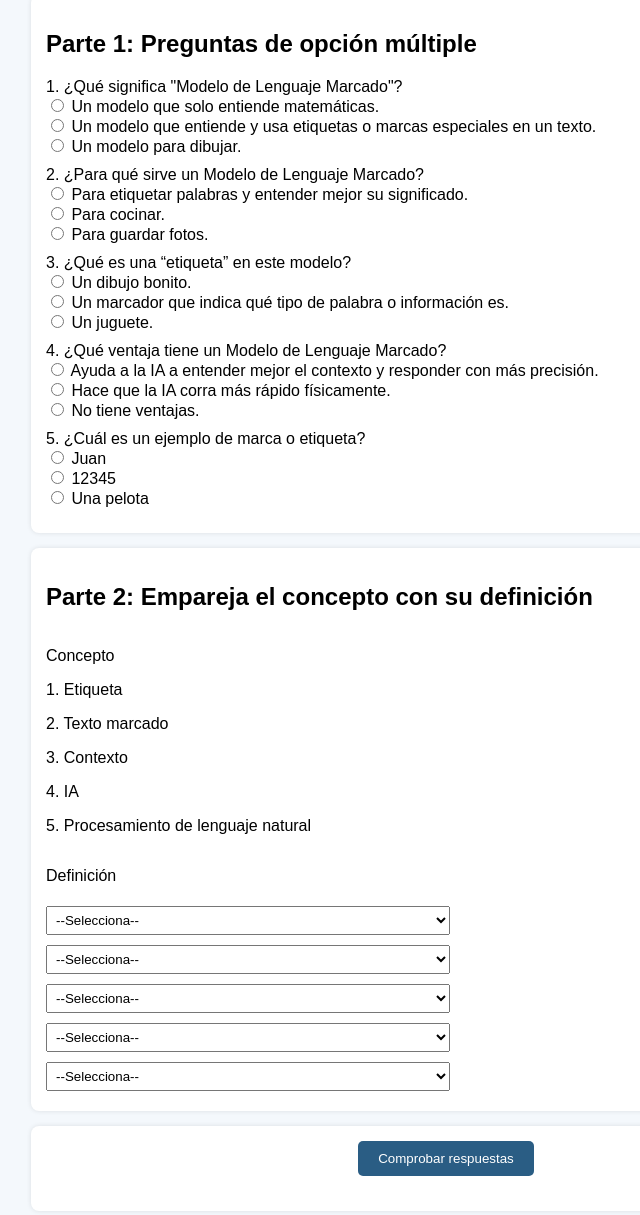
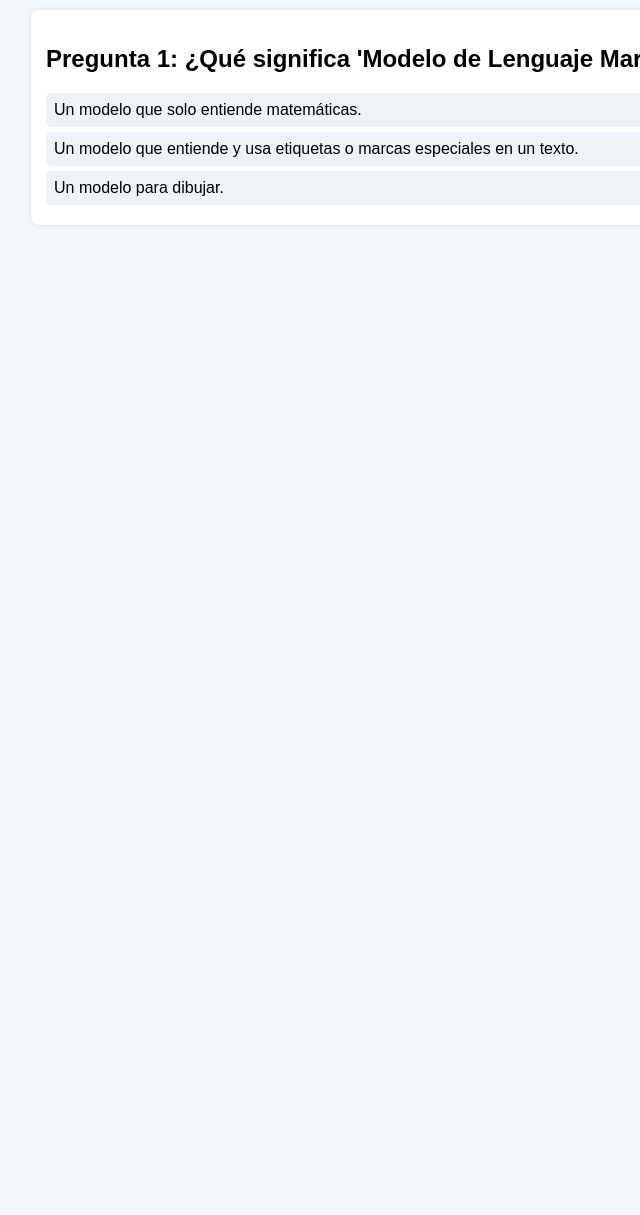
Before and after one commit to Divzungota/juego, a plain HTML site: page index.html in a window 1280 px wide. Shown: the part 105-1320 px from the top of the page, without its empty margins (194-834 px from the left). After the commit the page ends 800 px from the top, so only its background shows below. Drawn offline with Linux system fonts and the light colour scheme.

Commit message:
Update index.html

```diff
--- a/index.html
+++ b/index.html
@@ -3,13 +3,16 @@
 <head>
 <meta charset="UTF-8">
 <meta name="viewport" content="width=device-width, initial-scale=1.0">
-<title>Juego de IA - Modelo de Lenguaje Marcado</title>
+<title>Juego de IA - MLM</title>
 <style>
     body {
         font-family: Arial, sans-serif;
         background-color: #f4f8fc;
         margin: 0;
         padding: 20px;
+        display: flex;
+        flex-direction: column;
+        align-items: center;
     }
     h1 {
         text-align: center;
@@ -18,22 +21,11 @@
     .section {
         background: #fff;
         padding: 15px;
-        margin: 15px auto;
+        margin-top: 15px;
         border-radius: 8px;
         max-width: 800px;
+        width: 100%;
         box-shadow: 0 0 5px rgba(0,0,0,0.1);
-    }
-    .question {
-        margin-bottom: 10px;
-    }
-    .match-container {
-        display: flex;
-        justify-content: space-between;
-        flex-wrap: wrap;
-    }
-    select {
-        margin: 5px 0;
-        padding: 5px;
     }
     button {
         padding: 10px 20px;
@@ -42,15 +34,57 @@
         border: none;
         border-radius: 5px;
         cursor: pointer;
+        margin-top: 10px;
     }
     button:hover {
         background-color: #1f4763;
     }
-    #result {
-        text-align: center;
-        font-size: 18px;
-        margin-top: 20px;
-        font-weight: bold;
+    .option {
+        padding: 8px;
+        margin: 5px 0;
+        background-color: #eef3f7;
+        border-radius: 5px;
+        cursor: pointer;
+    }
+    .option:hover {
+        background-color: #d9e6f0;
+    }
+    .hidden {
+        display: none;
+    }
+    #matchGame {
+        display: flex;
+        justify-content: space-between;
+        gap: 20px;
+        margin-top: 15px;
+    }
+    .column {
+        width: 45%;
+        background: #eef3f7;
+        padding: 10px;
+        border-radius: 5px;
+    }
+    .draggable {
+        background-color: #fff;
+        margin: 5px;
+        padding: 8px;
+        border-radius: 4px;
+        border: 1px solid #ccc;
+        cursor: grab;
+    }
+    .dropzone {
+        background-color: #f9f9f9;
+        min-height: 40px;
+        padding: 8px;
+        border: 2px dashed #ccc;
+        margin: 5px;
+        border-radius: 4px;
+    }
+    .correct {
+        background-color: #c8f7c5 !important;
+    }
+    .incorrect {
+        background-color: #f7c5c5 !important;
     }
 </style>
 </head>
@@ -58,137 +92,154 @@
 
 <h1>Juego de IA - Modelo de Lenguaje Marcado</h1>
 
-<div class="section" id="quiz">
-    <h2>Parte 1: Preguntas de opción múltiple</h2>
-    <div class="question">
-        1. ¿Qué significa "Modelo de Lenguaje Marcado"?<br>
-        <input type="radio" name="q1" value="a"> Un modelo que solo entiende matemáticas.<br>
-        <input type="radio" name="q1" value="b"> Un modelo que entiende y usa etiquetas o marcas especiales en un texto.<br>
-        <input type="radio" name="q1" value="c"> Un modelo para dibujar.<br>
-    </div>
-    <div class="question">
-        2. ¿Para qué sirve un Modelo de Lenguaje Marcado?<br>
-        <input type="radio" name="q2" value="a"> Para etiquetar palabras y entender mejor su significado.<br>
-        <input type="radio" name="q2" value="b"> Para cocinar.<br>
-        <input type="radio" name="q2" value="c"> Para guardar fotos.<br>
-    </div>
-    <div class="question">
-        3. ¿Qué es una “etiqueta” en este modelo?<br>
-        <input type="radio" name="q3" value="a"> Un dibujo bonito.<br>
-        <input type="radio" name="q3" value="b"> Un marcador que indica qué tipo de palabra o información es.<br>
-        <input type="radio" name="q3" value="c"> Un juguete.<br>
-    </div>
-    <div class="question">
-        4. ¿Qué ventaja tiene un Modelo de Lenguaje Marcado?<br>
-        <input type="radio" name="q4" value="a"> Ayuda a la IA a entender mejor el contexto y responder con más precisión.<br>
-        <input type="radio" name="q4" value="b"> Hace que la IA corra más rápido físicamente.<br>
-        <input type="radio" name="q4" value="c"> No tiene ventajas.<br>
-    </div>
-    <div class="question">
-        5. ¿Cuál es un ejemplo de marca o etiqueta?<br>
-        <input type="radio" name="q5" value="a"> <nombre>Juan</nombre><br>
-        <input type="radio" name="q5" value="b"> 12345<br>
-        <input type="radio" name="q5" value="c"> Una pelota<br>
-    </div>
+<div class="section" id="quizSection">
+    <div id="questionContainer"></div>
 </div>
 
-<div class="section" id="matching">
-    <h2>Parte 2: Empareja el concepto con su definición</h2>
-    <div class="match-container">
-        <div>
-            <p>Concepto</p>
-            <p>1. Etiqueta</p>
-            <p>2. Texto marcado</p>
-            <p>3. Contexto</p>
-            <p>4. IA</p>
-            <p>5. Procesamiento de lenguaje natural</p>
+<div class="section hidden" id="matchingSection">
+    <h2>Empareja el concepto con su definición</h2>
+    <div id="matchGame">
+        <div class="column" id="concepts">
+            <div class="draggable" draggable="true" data-match="1">Etiqueta</div>
+            <div class="draggable" draggable="true" data-match="2">Texto marcado</div>
+            <div class="draggable" draggable="true" data-match="3">Contexto</div>
+            <div class="draggable" draggable="true" data-match="4">IA</div>
+            <div class="draggable" draggable="true" data-match="5">Procesamiento de lenguaje natural</div>
         </div>
-        <div>
-            <p>Definición</p>
-            <select id="m1">
-                <option value="">--Selecciona--</option>
-                <option value="a">Marca especial que indica información.</option>
-                <option value="b">Texto que contiene etiquetas.</option>
-                <option value="c">Entorno o situación que da sentido a algo.</option>
-                <option value="d">Máquina que aprende y piensa.</option>
-                <option value="e">Técnica para que las máquinas entiendan el lenguaje humano.</option>
-            </select>
-            <select id="m2">
-                <option value="">--Selecciona--</option>
-                <option value="a">Marca especial que indica información.</option>
-                <option value="b">Texto que contiene etiquetas.</option>
-                <option value="c">Entorno o situación que da sentido a algo.</option>
-                <option value="d">Máquina que aprende y piensa.</option>
-                <option value="e">Técnica para que las máquinas entiendan el lenguaje humano.</option>
-            </select>
-            <select id="m3">
-                <option value="">--Selecciona--</option>
-                <option value="a">Marca especial que indica información.</option>
-                <option value="b">Texto que contiene etiquetas.</option>
-                <option value="c">Entorno o situación que da sentido a algo.</option>
-                <option value="d">Máquina que aprende y piensa.</option>
-                <option value="e">Técnica para que las máquinas entiendan el lenguaje humano.</option>
-            </select>
-            <select id="m4">
-                <option value="">--Selecciona--</option>
-                <option value="a">Marca especial que indica información.</option>
-                <option value="b">Texto que contiene etiquetas.</option>
-                <option value="c">Entorno o situación que da sentido a algo.</option>
-                <option value="d">Máquina que aprende y piensa.</option>
-                <option value="e">Técnica para que las máquinas entiendan el lenguaje humano.</option>
-            </select>
-            <select id="m5">
-                <option value="">--Selecciona--</option>
-                <option value="a">Marca especial que indica información.</option>
-                <option value="b">Texto que contiene etiquetas.</option>
-                <option value="c">Entorno o situación que da sentido a algo.</option>
-                <option value="d">Máquina que aprende y piensa.</option>
-                <option value="e">Técnica para que las máquinas entiendan el lenguaje humano.</option>
-            </select>
+        <div class="column" id="definitions">
+            <div class="dropzone" data-match="1">Marca especial que indica información.</div>
+            <div class="dropzone" data-match="2">Texto que contiene etiquetas.</div>
+            <div class="dropzone" data-match="3">Entorno o situación que da sentido a algo.</div>
+            <div class="dropzone" data-match="4">Máquina que aprende y piensa.</div>
+            <div class="dropzone" data-match="5">Técnica para que las máquinas entiendan el lenguaje humano.</div>
         </div>
     </div>
+    <button onclick="checkMatching()">Comprobar emparejamientos</button>
 </div>
 
-<div class="section" style="text-align:center;">
-    <button onclick="checkAnswers()">Comprobar respuestas</button>
-    <div id="result"></div>
-</div>
+<div id="result" class="section hidden"></div>
 
 <script>
-function checkAnswers(){
-    let score = 0;
-    // Respuestas de múltiple opción
-    let correctMC = {
-        q1: "b",
-        q2: "a",
-        q3: "b",
-        q4: "a",
-        q5: "a"
-    };
-    for (let q in correctMC){
-        let radios = document.getElementsByName(q);
-        for (let r of radios){
-            if (r.checked && r.value === correctMC[q]){
-                score++;
-            }
+const questions = [
+    {
+        text: "¿Qué significa 'Modelo de Lenguaje Marcado'?",
+        options: [
+            { text: "Un modelo que solo entiende matemáticas.", correct: false },
+            { text: "Un modelo que entiende y usa etiquetas o marcas especiales en un texto.", correct: true },
+            { text: "Un modelo para dibujar.", correct: false }
+        ]
+    },
+    {
+        text: "¿Para qué sirve un Modelo de Lenguaje Marcado?",
+        options: [
+            { text: "Para etiquetar palabras y entender mejor su significado.", correct: true },
+            { text: "Para cocinar.", correct: false },
+            { text: "Para guardar fotos.", correct: false }
+        ]
+    },
+    {
+        text: "¿Qué es una 'etiqueta' en este modelo?",
+        options: [
+            { text: "Un dibujo bonito.", correct: false },
+            { text: "Un marcador que indica qué tipo de palabra o información es.", correct: true },
+            { text: "Un juguete.", correct: false }
+        ]
+    },
+    {
+        text: "¿Qué ventaja tiene un Modelo de Lenguaje Marcado?",
+        options: [
+            { text: "Ayuda a la IA a entender mejor el contexto y responder con más precisión.", correct: true },
+            { text: "Hace que la IA corra más rápido físicamente.", correct: false },
+            { text: "No tiene ventajas.", correct: false }
+        ]
+    },
+    {
+        text: "¿Cuál es un ejemplo de marca o etiqueta?",
+        options: [
+            { text: "<nombre>Juan</nombre>", correct: true },
+            { text: "12345", correct: false },
+            { text: "Una pelota", correct: false }
+        ]
+    }
+];
+
+let currentQuestion = 0;
+let score = 0;
+
+function showQuestion() {
+    const container = document.getElementById("questionContainer");
+    container.innerHTML = "";
+
+    if (currentQuestion < questions.length) {
+        let q = questions[currentQuestion];
+        let h2 = document.createElement("h2");
+        h2.textContent = `Pregunta ${currentQuestion + 1}: ${q.text}`;
+        container.appendChild(h2);
+
+        q.options.forEach(opt => {
+            let div = document.createElement("div");
+            div.classList.add("option");
+            div.textContent = opt.text;
+            div.onclick = () => {
+                if (opt.correct) score++;
+                currentQuestion++;
+                showQuestion();
+            };
+            container.appendChild(div);
+        });
+    } else {
+        document.getElementById("quizSection").classList.add("hidden");
+        document.getElementById("matchingSection").classList.remove("hidden");
+    }
+}
+
+showQuestion();
+
+// Drag & Drop
+let draggedItem = null;
+
+document.addEventListener("dragstart", function(e) {
+    if (e.target.classList.contains("draggable")) {
+        draggedItem = e.target;
+        setTimeout(() => (e.target.style.display = "none"), 0);
+    }
+});
+
+document.addEventListener("dragend", function(e) {
+    if (draggedItem) {
+        draggedItem.style.display = "block";
+        draggedItem = null;
+    }
+});
+
+document.querySelectorAll(".dropzone").forEach(zone => {
+    zone.addEventListener("dragover", function(e) {
+        e.preventDefault();
+    });
+
+    zone.addEventListener("drop", function(e) {
+        e.preventDefault();
+        if (draggedItem) {
+            this.appendChild(draggedItem);
         }
-    }
-    // Respuestas de emparejamiento
-    let correctMatch = {
-        m1: "a",
-        m2: "b",
-        m3: "c",
-        m4: "d",
-        m5: "e"
-    };
-    for (let m in correctMatch){
-        let sel = document.getElementById(m);
-        if (sel.value === correctMatch[m]){
-            score++;
+    });
+});
+
+function checkMatching() {
+    let correctMatches = 0;
+    document.querySelectorAll(".dropzone").forEach(zone => {
+        let item = zone.querySelector(".draggable");
+        if (item && item.dataset.match === zone.dataset.match) {
+            zone.classList.add("correct");
+            correctMatches++;
+        } else {
+            zone.classList.add("incorrect");
         }
-    }
-    document.getElementById("result").innerHTML =
-        "Tu puntaje es: " + score + " de 10.";
+    });
+    score += correctMatches;
+    document.getElementById("matchingSection").classList.add("hidden");
+    document.getElementById("result").classList.remove("hidden");
+    document.getElementById("result").innerHTML = `Tu puntaje final es: ${score} de 10`;
 }
 </script>
 
```
